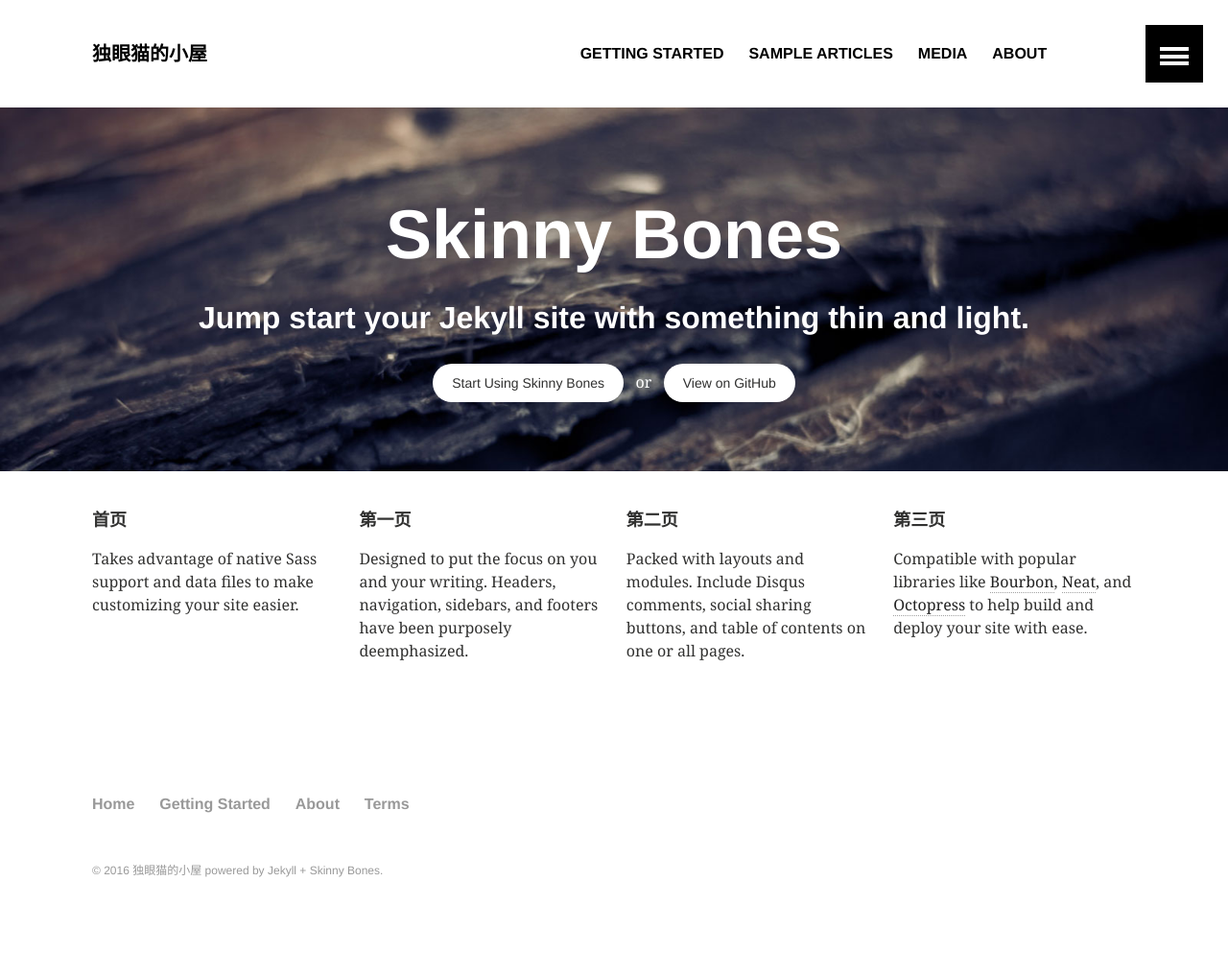
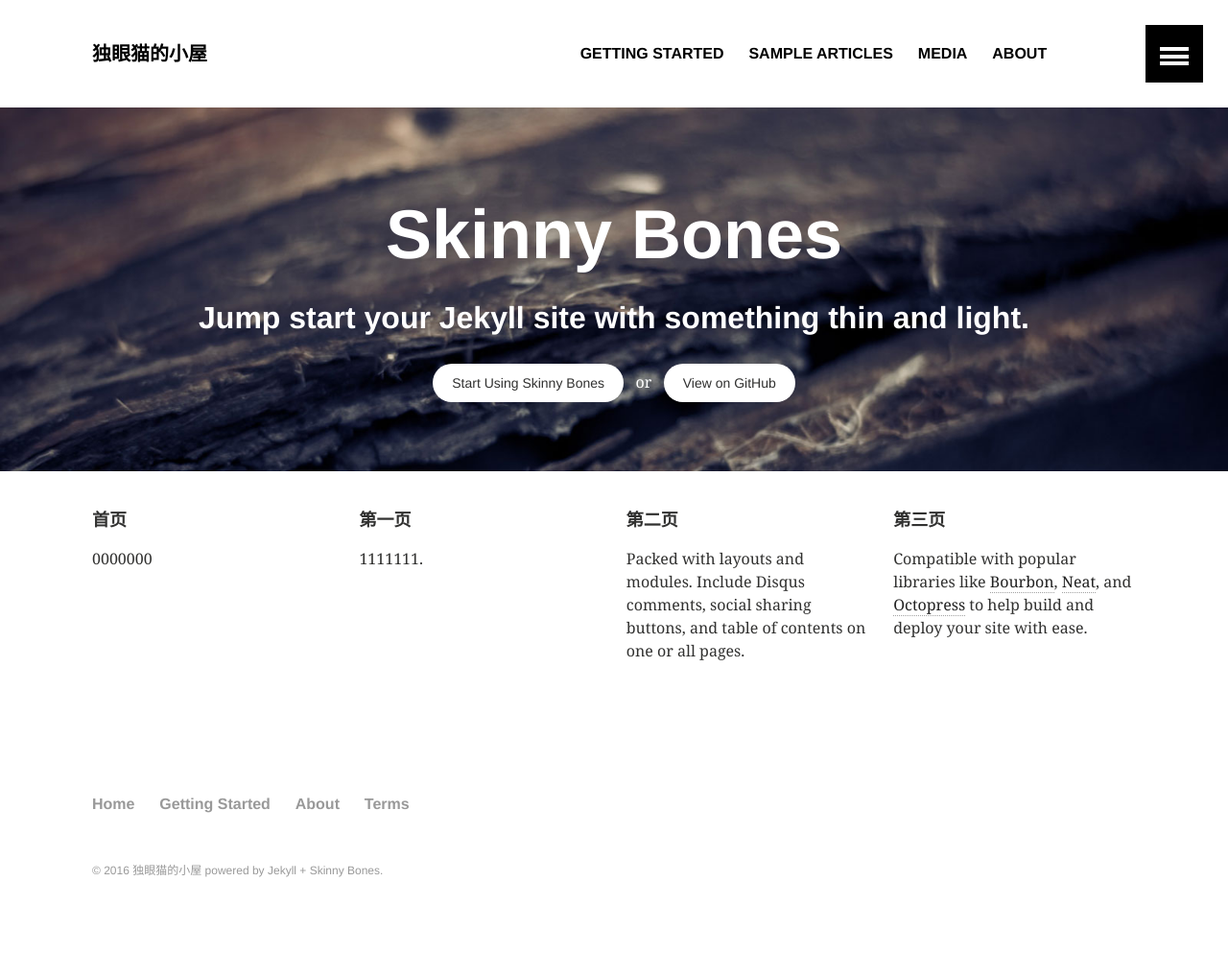
Before and after one commit to WeightZhang/OneByOne, a Jekyll site: the page built from index.md, in a window 1280 px wide. Shown: the whole page at 96% size. Built offline with Jekyll 4.4.1, drawn with Linux system fonts in a browser that asks for light colours.

Commit message:
no message

```diff
--- a/index.md
+++ b/index.md
@@ -9,12 +9,12 @@
 
 <div class="tile">
   <h2 class="post-title">首页</h2>
-  <p class="post-excerpt">Takes advantage of native Sass support and data files to make customizing your site easier.</p>
+  <p class="post-excerpt">0000000</p>
 </div><!-- /.tile -->
 
 <div class="tile">
   <h2 class="post-title">第一页</h2>
-  <p class="post-excerpt">Designed to put the focus on you and your writing. Headers, navigation, sidebars, and footers have been purposely deemphasized.</p>
+  <p class="post-excerpt">1111111.</p>
 </div><!-- /.tile -->
 
 <div class="tile">
```
